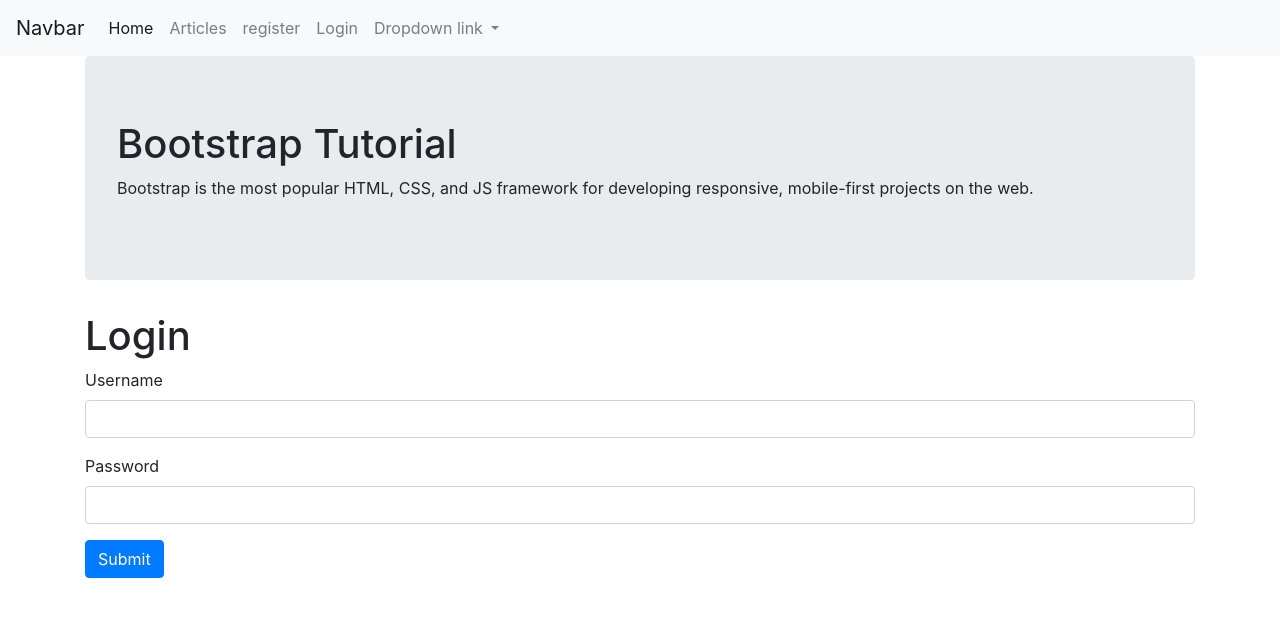
After one commit to boydbugle/simple_flask_app, a Flask app: page /login in a window 1280 px wide. The commit adds this page. Shown: the top 617 px of the page. Run offline with Flask 2, Linux system fonts and the light colour scheme; some libraries are stand-ins or nearby versions.

Commit message:
create user login

```diff
--- a/app.py
+++ b/app.py
@@ -3,7 +3,7 @@ from data import articles_dstore
 from flaskext.mysql import MySQL
 from wtforms import Form, StringField, TextAreaField, PasswordField, validators
 from wtforms.validators import DataRequired
-# from flask_mysqldb import MySQL
+from pymysql.cursors import DictCursor
 from passlib.hash import sha256_crypt
 import os
 
@@ -14,12 +14,10 @@ app.config['MYSQL_DATABASE_HOST'] = 'localhost'
 app.config['MYSQL_DATABASE_USER'] = 'root'
 app.config['MYSQL_DATABASE_PASSWORD'] = 'ESTD1759'
 app.config['MYSQL_DATABASE_DB'] = 'myflask'
-app.config['MYSQL_DATABASE_CURSORCLASS'] = 'Dictcursor'
 
 # init mysql
-
-mysql = MySQL(app)
-
+mysql = MySQL(cursorclass=DictCursor)
+mysql.init_app(app)
 
 article = articles_dstore()
 
@@ -71,9 +69,47 @@ def register():
         # close cursor
         cur.close()
 
-        flash('Bravo,  You are a registered user')
+        flash('Bravo,  You are a registered user', 'success')
         return redirect(url_for('login'))
     return render_template('register.html', form=form)
+
+
+@app.route('/login', methods=['GET', 'POST'])
+def login():
+    if request.method == 'POST':
+        # get Form fields
+        username = request.form['username']
+        passwordLogin = request.form['password']
+
+        # cursor
+        cur = mysql.get_db().cursor()
+        # get username
+        result = cur.execute("SELECT * FROM users WHERE username = %s", [username])
+        if result > 0:
+            # get stored hash
+            data = cur.fetchone()
+            print (data)
+            password = data['password']
+            # compare password
+            if sha256_crypt.verify(passwordLogin, password):
+                # when passwords match
+                session['logged_in'] = True
+                session['username'] = username
+                flash('You are now logged in', 'success')
+                return redirect(url_for('dashboard'))
+            else:
+                error = 'Invalid Password'
+                return render_template('login.html', error=error)
+            cur.close()
+        else:
+            error = 'User not found'
+            return render_template('login.html', error=error)
+    return render_template('login.html')
+
+
+@app.route('/dashboard')
+def dashboard():
+    return render_template('dashboard.html')
 
 
 if __name__ == '__main__':
--- a/requirements.txt
+++ b/requirements.txt
@@ -1,10 +1,13 @@
 click==6.7
+ez-setup==0.9
 Flask==0.12.2
+Flask-MySQL==1.4.0
 Flask-WTF==0.14.2
 itsdangerous==0.24
 Jinja2==2.10
 MarkupSafe==1.0
 passlib==1.7.1
 pkg-resources==0.0.0
+PyMySQL==0.8.0
 Werkzeug==0.14.1
 WTForms==2.1
--- /dev/null
+++ b/templates/dashboard.html
@@ -0,0 +1,5 @@
+{% extends 'layout.html' %}
+
+{% block body%}
+<p> umefika dashboard {{session['username']}}</p>
+{% endblock %}
--- /dev/null
+++ b/templates/login.html
@@ -0,0 +1,16 @@
+{% extends 'layout.html' %}
+
+{% block body %}
+  <h1>Login</h1>
+  <form class="" action="" method="POST">
+    <div class="form-group">
+      <label for="">Username</label>
+      <input type="text" name="username"  class="form-control" value="{{request.form.username}}">
+    </div>
+    <div class="form-group">
+      <label for="">Password</label>
+      <input type="password" name="password" class="form-control" value="{{request.form.password}}">
+    </div>
+    <button type="submit" name="submit" class="btn btn-primary">Submit</button>
+  </form>
+{% endblock  %}
--- a/templates/partials/_messages.html
+++ b/templates/partials/_messages.html
@@ -5,3 +5,15 @@
     {% endfor %}
   {% endif %}
 {% endwith %}
+
+{% if error %}
+  <div class="alert alert-danger">
+    {{ error }}
+  </div>
+{% endif %}
+
+{% if msg %}
+  <div class="alert alert-success">
+    {{ msg }}
+  </div>
+{% endif %}
--- a/templates/partials/_navbar.html
+++ b/templates/partials/_navbar.html
@@ -14,6 +14,9 @@
       <li class="nav-item">
         <a class="nav-link" href="/register">register</a>
       </li>
+      <li class="nav-item">
+        <a class="nav-link" href="/login">Login</a>
+      </li>
       <li class="nav-item dropdown">
         <a class="nav-link dropdown-toggle" href="#" id="navbarDropdownMenuLink" data-toggle="dropdown" aria-haspopup="true" aria-expanded="false">
           Dropdown link
```
